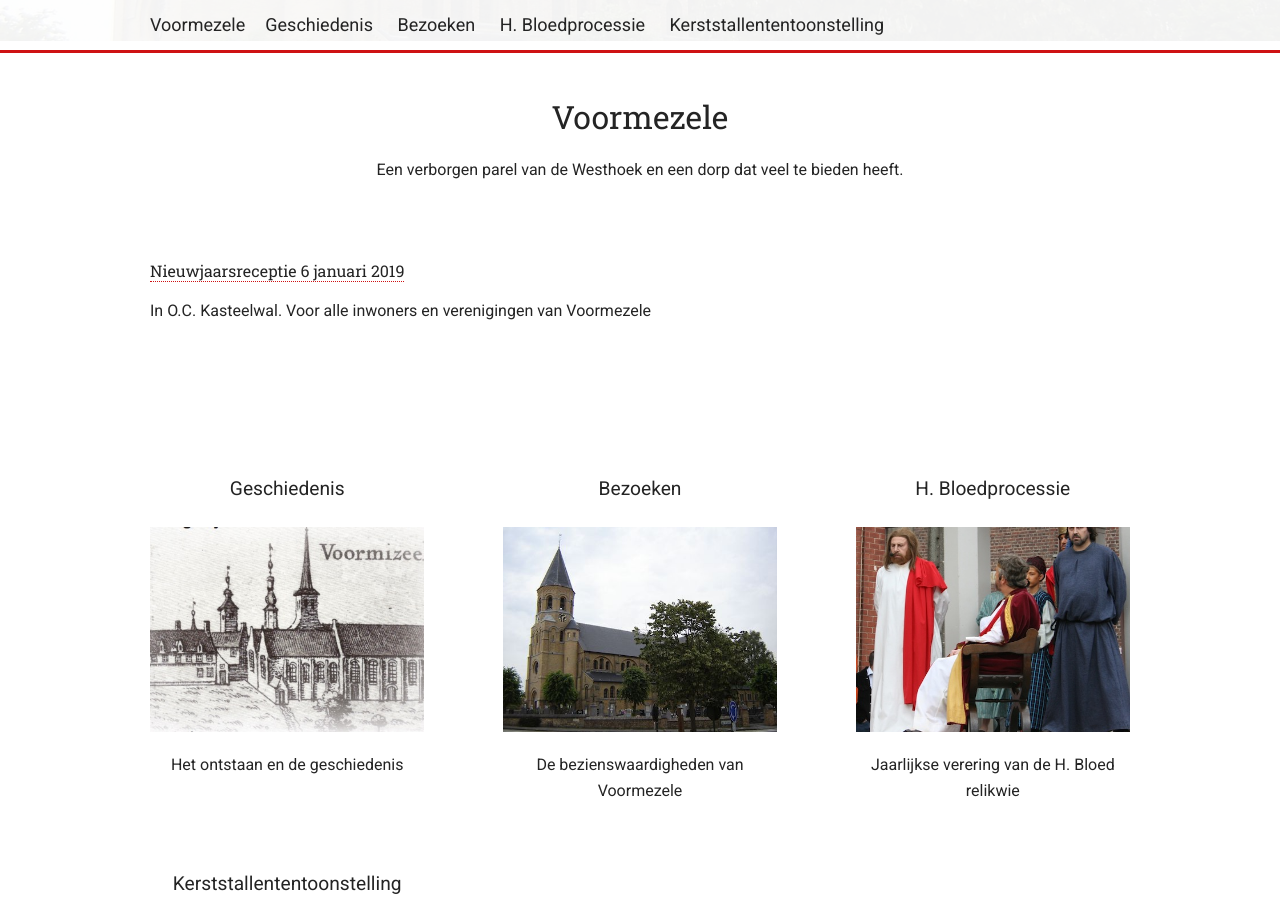
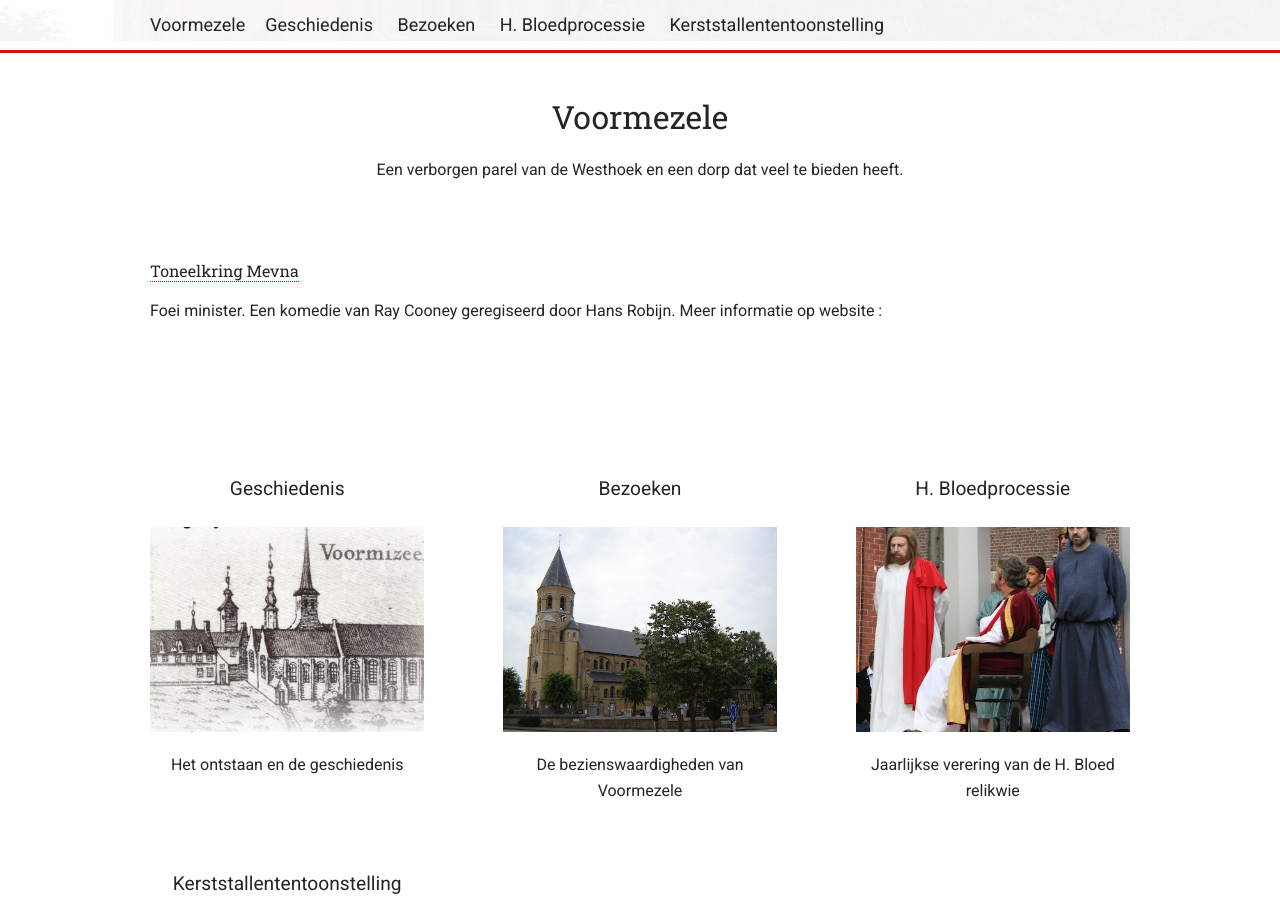
Before and after one commit to dannycuvelier/voormezele.github.io, a Jekyll site: the page built from index.html, in a window 1280 px wide and 900 px high, scrolled down 534 px. Built offline with Jekyll 4.4.1, drawn with Linux system fonts in a browser that asks for light colours.

Commit message:
Update announcements.json
receptie vervangen door toneel

```diff
--- a/_data/announcements.json
+++ b/_data/announcements.json
@@ -1,7 +1,7 @@
 [
     {
-        "title": "Nieuwjaarsreceptie 6 januari 2019",
-        "description": "In O.C. Kasteelwal. Voor alle inwoners en verenigingen van Voormezele",
-        "link": ""
+        "title": "Toneelkring Mevna",
+        "description": "Foei minister. Een komedie van Ray Cooney geregiseerd door Hans Robijn. Meer informatie op website :",
+        "link": "www.mevna.be"
     }
 ]
```
